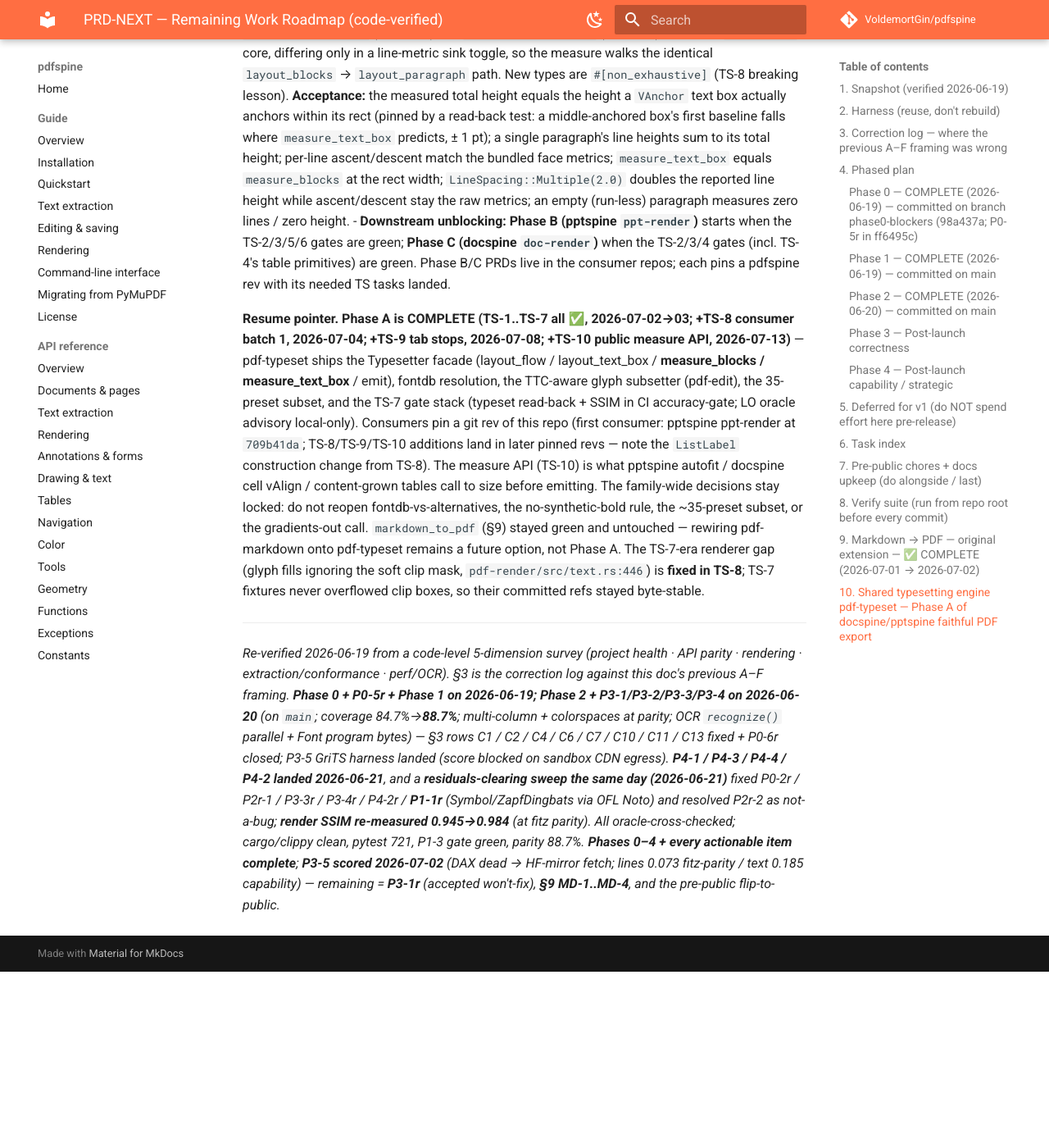
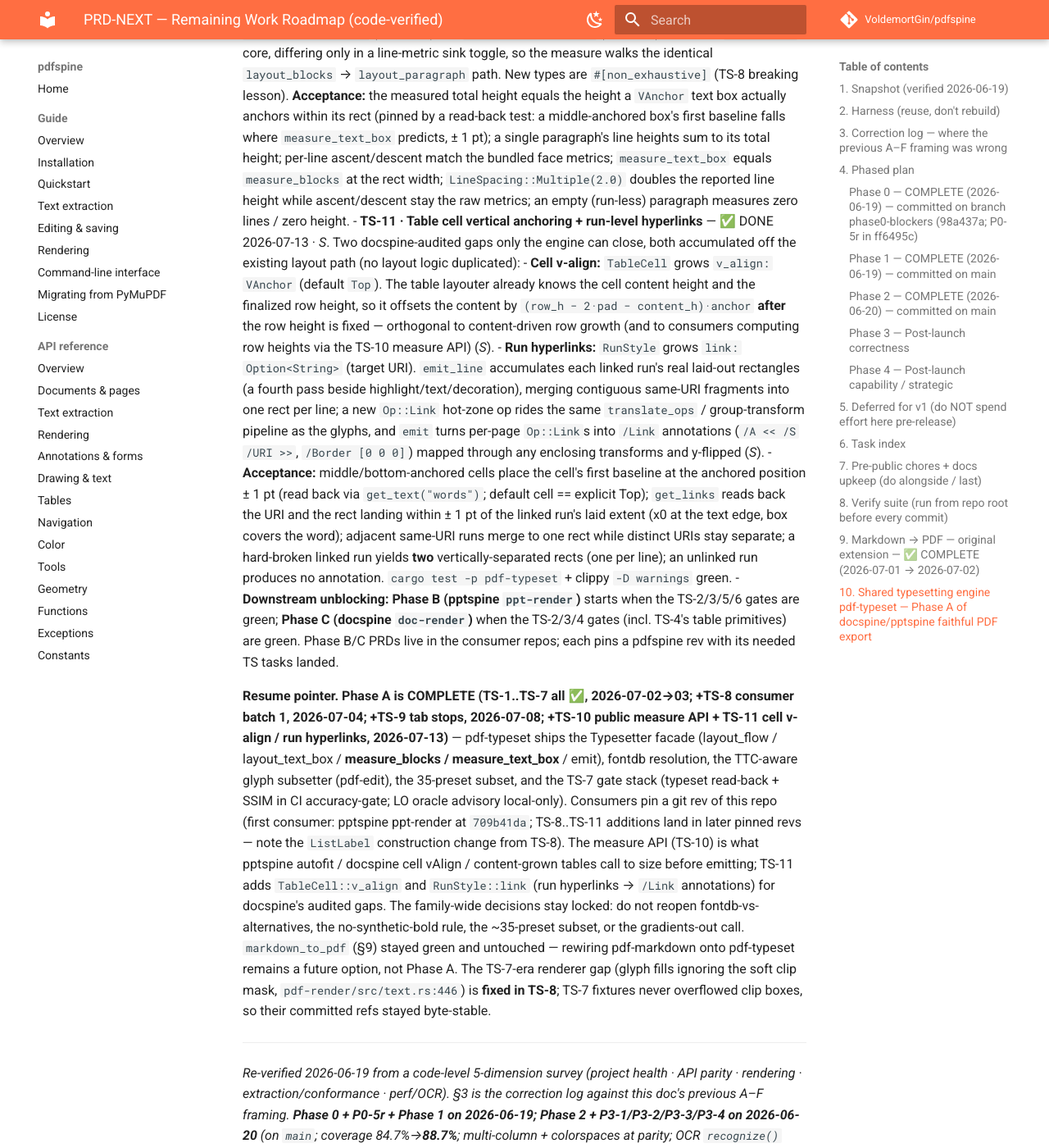
Before and after one commit to VoldemortGin/pdfspine, an MkDocs documentation site: the page built from docs/PRD-NEXT.md, in a window 1280 px wide and 1400 px high, scrolled down 27156 px. Shown: the whole window at 82% size. Built offline with MkDocs 1.6.1 and Material for MkDocs 9.7.7, drawn with Linux system fonts in a browser that asks for light colours; comment, search, counter and statistics services are not loaded; before the commit the page ends 28341 px from its top, so only the background shows below that.

Commit message:
docs(prd): §10 补录 TS-11(单元格 v-align + run 超链接)+ Resume pointer
- §10 phased plan 补 TS-11 条目:两特性(cell v_align / run hyperlinks)+ 验收标准照实
  (首基线 ±1pt、get_links URI 与矩形落点 ±1pt、同 URI 合并、跨行两矩形、无 link 无注解)。
- Resume pointer 增列 TableCell::v_align / RunStyle::link,TS-8..TS-11 落在后续 pin rev。

Co-Authored-By: Claude Fable 5 <noreply@anthropic.com>

```diff
--- a/docs/PRD-NEXT.md
+++ b/docs/PRD-NEXT.md
@@ -731,19 +731,40 @@ lists why · files · effort · **Acceptance**, the green condition that means "
   its total height; per-line ascent/descent match the bundled face metrics; `measure_text_box` equals
   `measure_blocks` at the rect width; `LineSpacing::Multiple(2.0)` doubles the reported line height while
   ascent/descent stay the raw metrics; an empty (run-less) paragraph measures zero lines / zero height.
+- **TS-11 · Table cell vertical anchoring + run-level hyperlinks** — ✅ DONE 2026-07-13 · *S*. Two
+  docspine-audited gaps only the engine can close, both accumulated off the existing layout path (no
+  layout logic duplicated):
+  - **Cell v-align:** `TableCell` grows `v_align: VAnchor` (default `Top`). The table layouter already
+    knows the cell content height and the finalized row height, so it offsets the content by
+    `(row_h − 2·pad − content_h)·anchor` **after** the row height is fixed — orthogonal to content-driven
+    row growth (and to consumers computing row heights via the TS-10 measure API) (*S*).
+  - **Run hyperlinks:** `RunStyle` grows `link: Option<String>` (target URI). `emit_line` accumulates each
+    linked run's real laid-out rectangles (a fourth pass beside highlight/text/decoration), merging
+    contiguous same-URI fragments into one rect per line; a new `Op::Link` hot-zone op rides the same
+    `translate_ops` / group-transform pipeline as the glyphs, and `emit` turns per-page `Op::Link`s into
+    `/Link` annotations (`/A << /S /URI >>`, `/Border [0 0 0]`) mapped through any enclosing transforms and
+    y-flipped (*S*).
+  - **Acceptance:** middle/bottom-anchored cells place the cell's first baseline at the anchored position
+    ± 1 pt (read back via `get_text("words")`; default cell == explicit Top); `get_links` reads back the
+    URI and the rect landing within ± 1 pt of the linked run's laid extent (x0 at the text edge, box covers
+    the word); adjacent same-URI runs merge to one rect while distinct URIs stay separate; a hard-broken
+    linked run yields **two** vertically-separated rects (one per line); an unlinked run produces no
+    annotation. `cargo test -p pdf-typeset` + clippy `-D warnings` green.
 - **Downstream unblocking:** **Phase B (pptspine `ppt-render`)** starts when the TS-2/3/5/6 gates are
   green; **Phase C (docspine `doc-render`)** when the TS-2/3/4 gates (incl. TS-4's table primitives) are
   green. Phase B/C PRDs live in the consumer repos; each pins a pdfspine rev with its needed TS tasks
   landed.
 
 **Resume pointer.** **Phase A is COMPLETE (TS-1..TS-7 all ✅, 2026-07-02→03; +TS-8 consumer batch 1,
-2026-07-04; +TS-9 tab stops, 2026-07-08; +TS-10 public measure API, 2026-07-13)** — pdf-typeset ships the
+2026-07-04; +TS-9 tab stops, 2026-07-08; +TS-10 public measure API + TS-11 cell v-align / run hyperlinks,
+2026-07-13)** — pdf-typeset ships the
 Typesetter facade (layout_flow / layout_text_box / **measure_blocks / measure_text_box** / emit), fontdb
 resolution, the TTC-aware glyph subsetter (pdf-edit), the 35-preset subset, and the TS-7 gate stack (typeset
 read-back + SSIM in CI accuracy-gate; LO oracle advisory local-only). Consumers pin a git rev of this repo
-(first consumer: pptspine ppt-render at `709b41da`; TS-8/TS-9/TS-10 additions land in later pinned revs —
+(first consumer: pptspine ppt-render at `709b41da`; TS-8..TS-11 additions land in later pinned revs —
 note the `ListLabel` construction change from TS-8). The measure API (TS-10) is what pptspine autofit /
-docspine cell vAlign / content-grown tables call to size before emitting.
+docspine cell vAlign / content-grown tables call to size before emitting; TS-11 adds `TableCell::v_align`
+and `RunStyle::link` (run hyperlinks → `/Link` annotations) for docspine's audited gaps.
 The family-wide decisions stay locked: do not reopen fontdb-vs-alternatives, the
 no-synthetic-bold rule, the ~35-preset subset, or the gradients-out call. `markdown_to_pdf` (§9) stayed
 green and untouched — rewiring pdf-markdown onto pdf-typeset remains a future option, not Phase A. The
```
